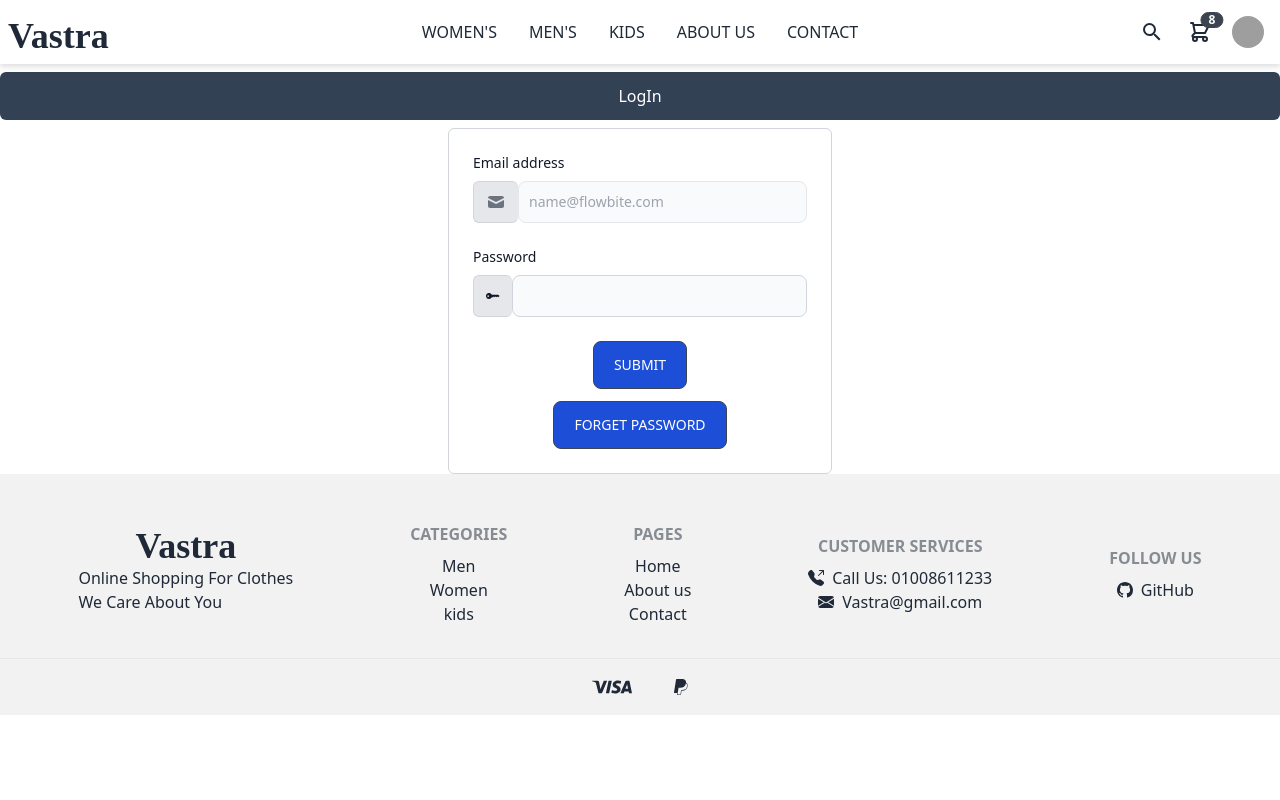
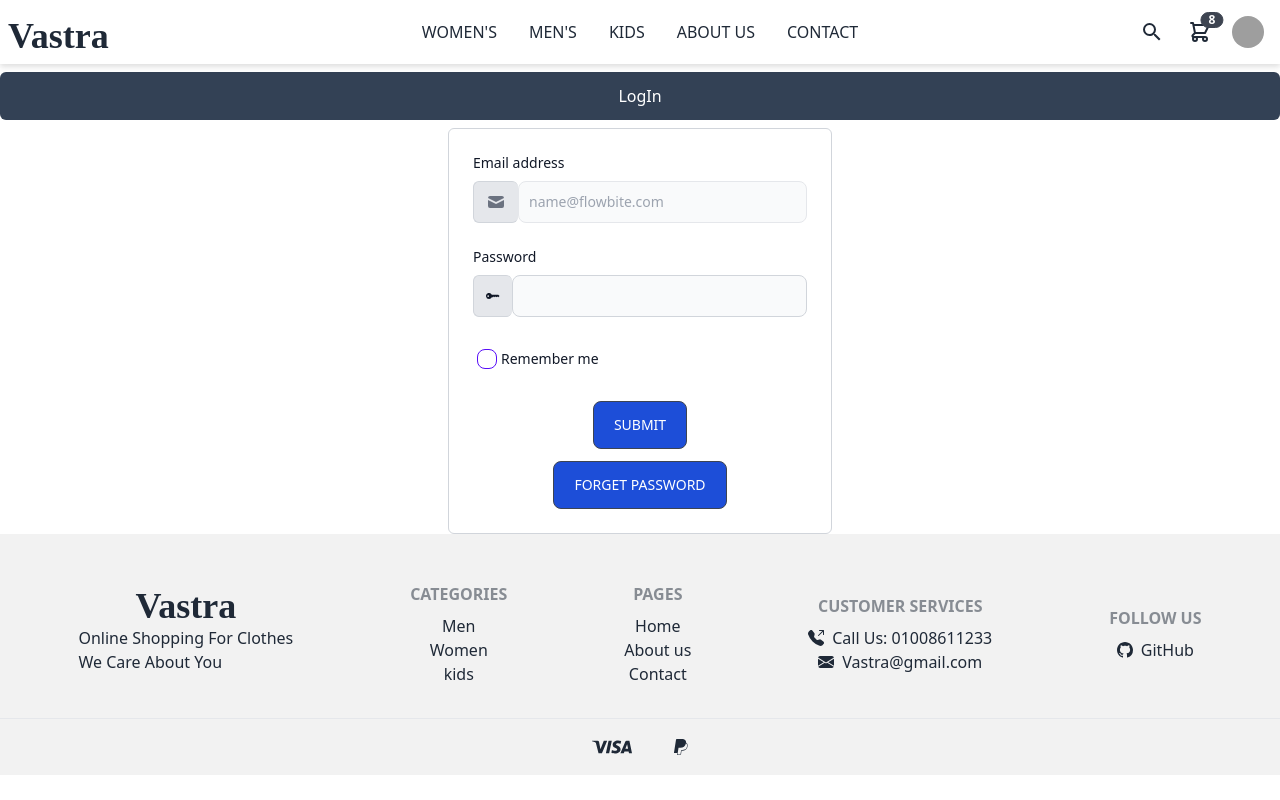
Before and after one commit to VastraEcommerce/VastraFrontend, a React (Create React App) app: page /login in a window 1280 px wide. Built offline with nearby package versions, Linux system fonts and the light colour scheme; grey boxes are pictures that could not be loaded.

Commit message:
Add Remmber me button

```diff
--- a/src/features/auth/RequireAuth.jsx
+++ b/src/features/auth/RequireAuth.jsx
@@ -1,7 +1,7 @@
+import jwt_decode from 'jwt-decode';
 import { useSelector } from 'react-redux';
 import { Navigate, Outlet, useLocation } from 'react-router-dom';
-import { selectCurrentToken, selectCurrentUser } from './authSlice';
-import jwt_decode from 'jwt-decode';
+import { selectCurrentToken } from './authSlice';
 
 export const roles = {
   ADMIN: 'admin',
@@ -9,16 +9,14 @@ export const roles = {
 };
 
 const RequireAuth = ({ allowedRoles = [] }) => {
-  const user = useSelector(selectCurrentUser);
   const location = useLocation();
   const token = useSelector(selectCurrentToken);
 
   const decoded = token ? jwt_decode(token) : undefined;
   const role = decoded?.role || '';
 
-  console.log({ token });
-  console.log({ user });
-  console.log({ role });
+  // console.log({ token });
+  // console.log({ role });
 
   return token ? (
     allowedRoles.includes(role) ? (
--- a/src/pages/Account/login/Login.jsx
+++ b/src/pages/Account/login/Login.jsx
@@ -10,6 +10,7 @@ import {
   selectCurrentToken,
   selectPersist,
   setCredentials,
+  setPersist,
 } from '../../../features/auth/authSlice';
 
 const loginSchema = Yup.object().shape({
@@ -21,34 +22,19 @@ const loginSchema = Yup.object().shape({
 });
 
 export default function Login() {
-  const dispatch = useDispatch();
-  const navigate = useNavigate();
   const [login, { isLoading, error, isError, isSuccess }] = useLoginMutation();
   const persist = useSelector(selectPersist);
+  console.log('first', { persist });
   const token = useSelector(selectCurrentToken);
-
   const [forgetPassword, setForgetPassword] = useState({
     email: '',
   });
   const [messageForgetPass, setMessageForgerPass] = useState('');
   const [incorrectSubmit, setIncorrectSubmit] = useState('');
+  const dispatch = useDispatch();
+  const navigate = useNavigate();
 
-  console.log({ persist });
-  useEffect(() => {
-    localStorage.setItem('persist', persist);
-    if (persist) localStorage.setItem('accessToken', token);
-    else localStorage.removeItem('accessToken');
-  }, [persist, token]);
-
-  useEffect(() => {
-    console.log({ error });
-    if (isError) setIncorrectSubmit(error?.data?.message);
-  }, [error, isError]);
-
-  useEffect(() => {
-    if (isSuccess) navigate('/welcome');
-    // eslint-disable-next-line react-hooks/exhaustive-deps
-  }, [isSuccess]);
+  // console.log({ persist });
 
   const forgetPasswordApi = () => {
     if (forgetPassword.email !== '' && forgetPassword.email !== 'Required') {
@@ -82,6 +68,24 @@ export default function Login() {
     const token = userData?.data?.token;
     dispatch(setCredentials({ token: token, user: user }));
   };
+  console.log({ persist });
+  console.log({ token });
+
+  useEffect(() => {
+    localStorage.setItem('persist', persist);
+    if (persist) localStorage.setItem('accessToken', token);
+    else localStorage.removeItem('accessToken');
+  }, [persist, token]);
+
+  useEffect(() => {
+    console.log({ error });
+    if (isError) setIncorrectSubmit(error?.data?.message);
+  }, [error, isError]);
+
+  useEffect(() => {
+    if (isSuccess) navigate('/welcome');
+    // eslint-disable-next-line react-hooks/exhaustive-deps
+  }, [isSuccess]);
 
   return (
     <>
@@ -189,6 +193,16 @@ export default function Login() {
                         </p>
                       ) : null}
                     </label>
+                    <label className="label label-text justify-start gap-x-1 text-sm font-medium text-gray-900 dark:text-gray-300">
+                      <input
+                        type="checkbox"
+                        className="checkbox checkbox-primary bg-white checkbox-sm
+                        "
+                        onChange={() => dispatch(setPersist())}
+                        checked={persist}
+                      />
+                      Remember me
+                    </label>
                   </div>
                   <div className="text-center">
                     <button
```
